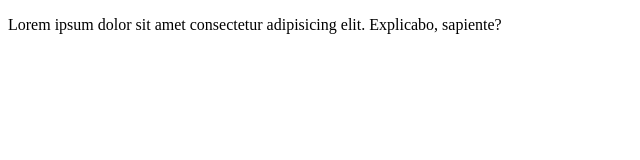
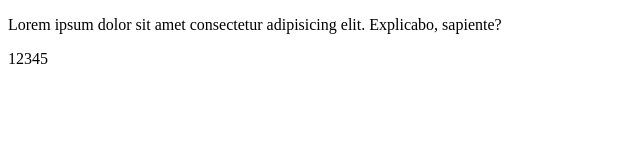
Before and after one commit to Alifotoohnezhad123/git-toturial, a plain HTML site: page index.html in a window 1280 px wide. Shown: the full height of the page, 0-640 px from the left. Drawn offline with Linux system fonts and the light colour scheme.

Commit message:
this message for change index.html

```diff
--- a/index.html
+++ b/index.html
@@ -7,5 +7,6 @@
 </head>
 <body>
     <p>Lorem ipsum dolor sit amet consectetur adipisicing elit. Explicabo, sapiente?</p>
+    <div class="flex">12345</div>
 </body>
 </html>
```
